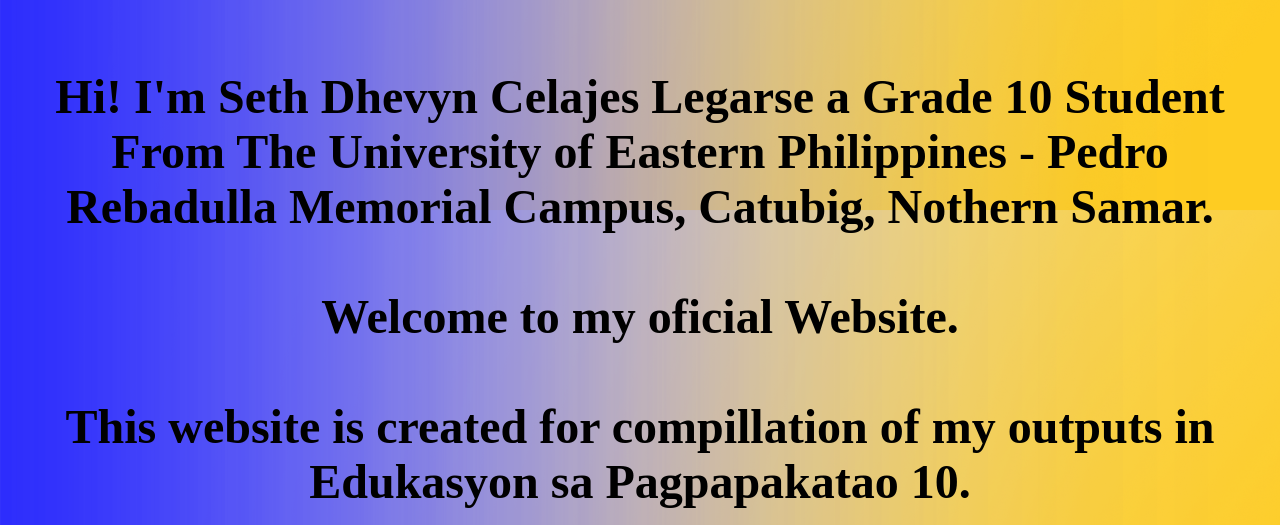
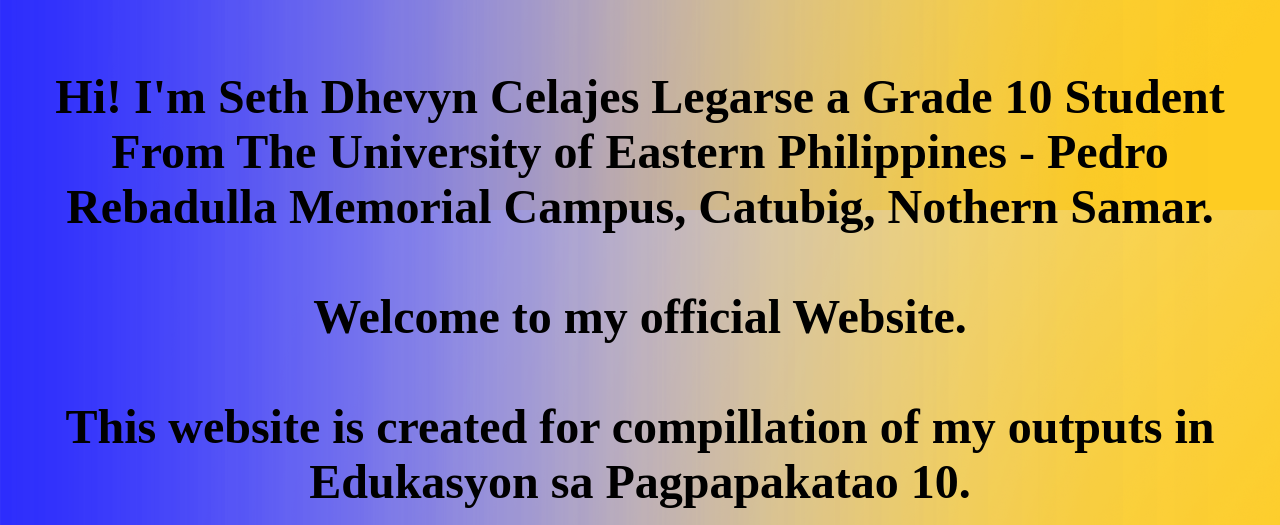
Before and after one commit to sethlegarse/sethlegarse.github.io, a plain HTML site: page index.html in a window 1280 px wide. Shown: the part 511-1036 px from the top of the page. Drawn offline with Linux system fonts and the light colour scheme.

Commit message:
Update index.html

```diff
--- a/index.html
+++ b/index.html
@@ -52,7 +52,7 @@
             <br>
             <br>
 
-            Welcome to my oficial Website.
+            Welcome to my official Website.
 
             <br>
             <br>
```
